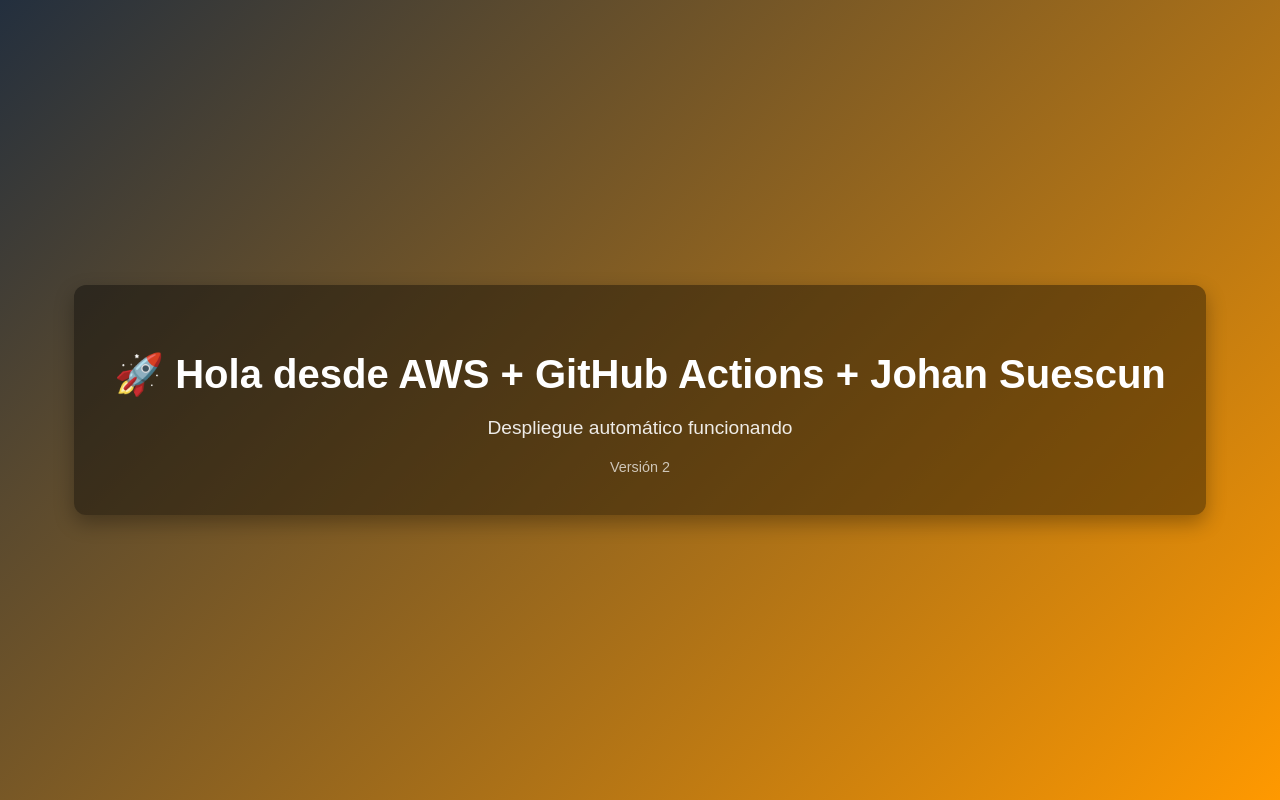
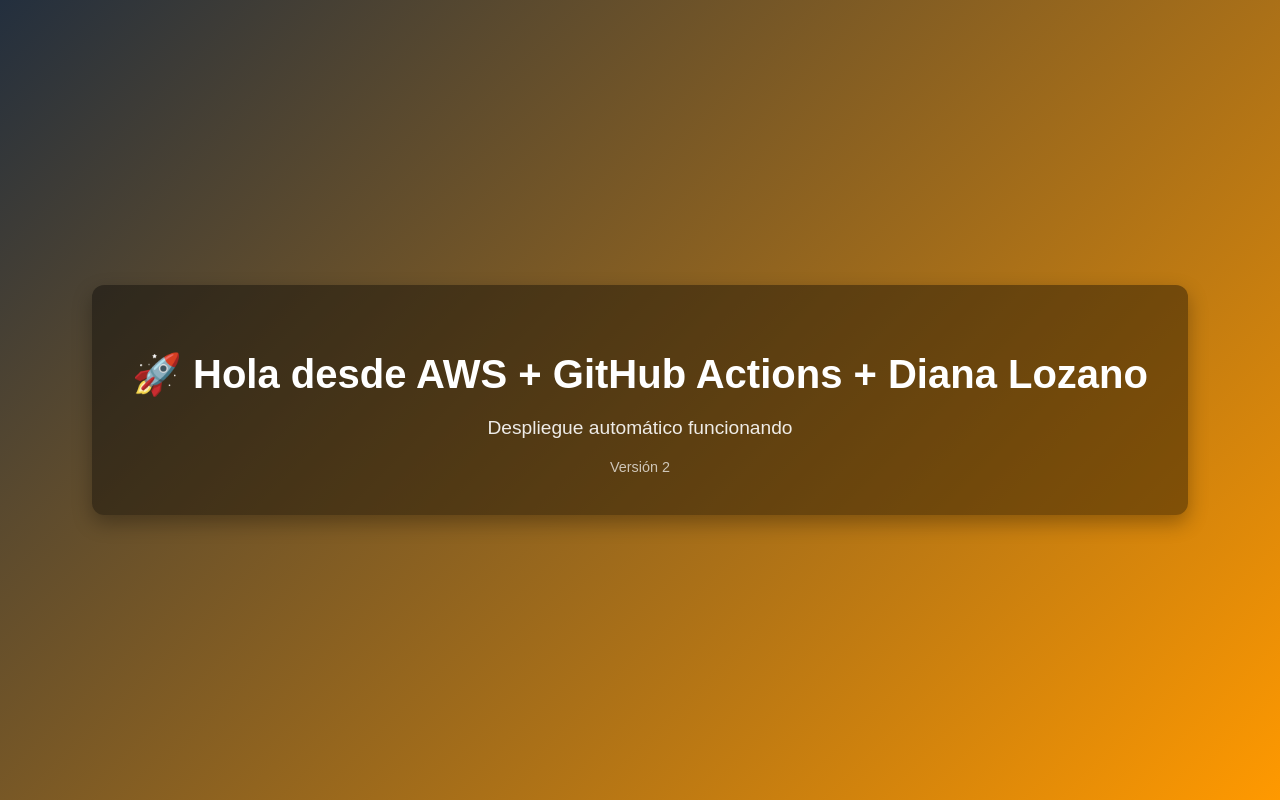
Before and after one commit to lozadia10-web/mi-primer-workflow, a plain HTML site: page app/index.html in a window 1280 px wide. Drawn offline with Linux system fonts and the light colour scheme.

Commit message:
Update header name in index.html

```diff
--- a/app/index.html
+++ b/app/index.html
@@ -7,7 +7,7 @@
 </head>
 <body>
 <div class="container">
-<h1>🚀 Hola desde AWS + GitHub Actions + Johan Suescun</h1>
+<h1>🚀 Hola desde AWS + GitHub Actions + Diana Lozano</h1>
 <p>Despliegue automático funcionando</p>
 <div class="version">Versión 2</div>
 </div>
```
